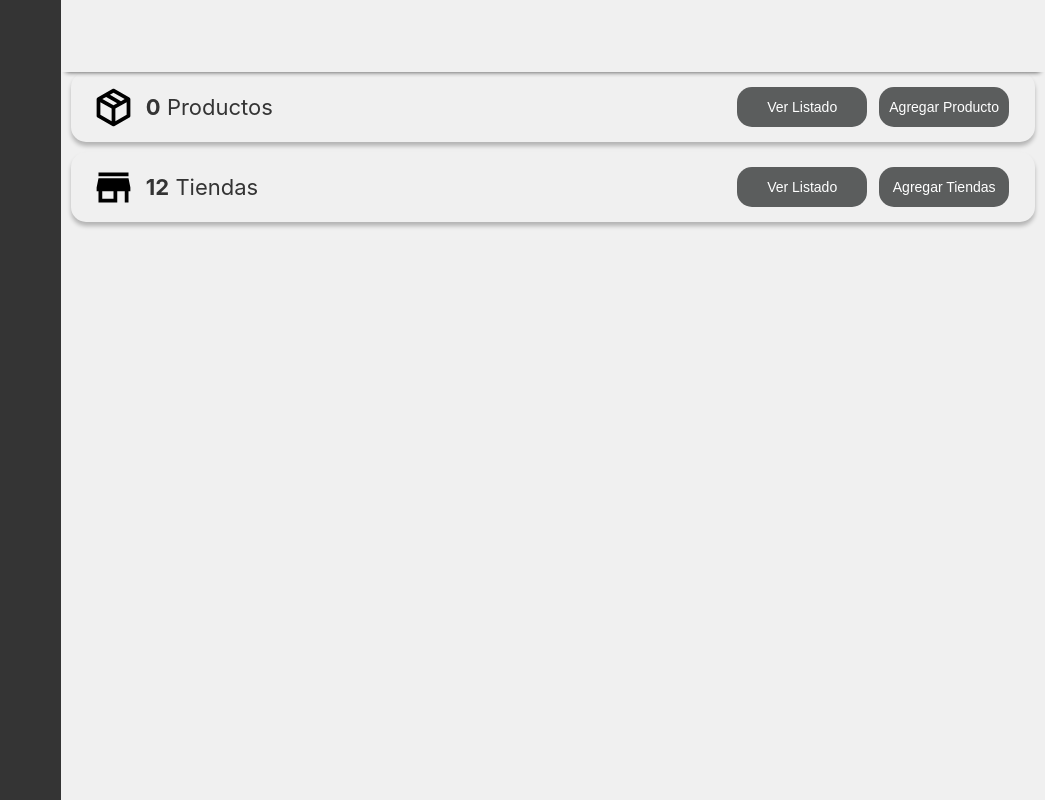
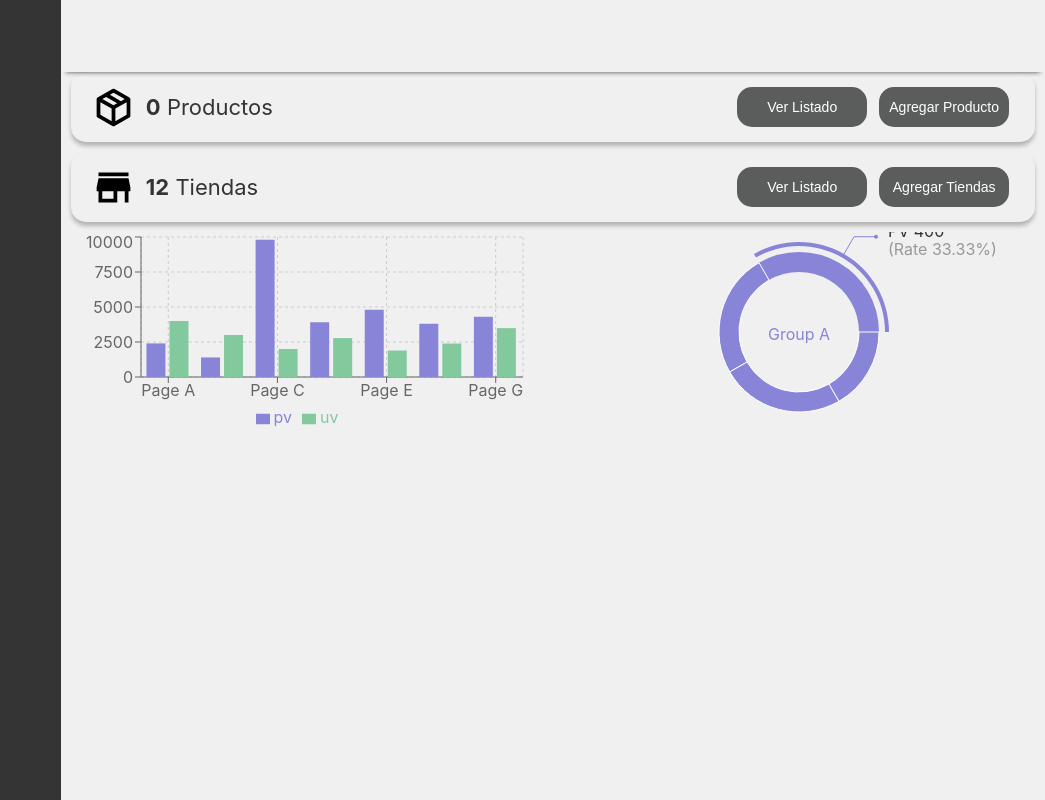
Before and after one commit to JoaquinVarelaCenco/Dashboard-Equipo1, a React (Create React App) app: page /home in a window 1280 px wide. Shown: the top 800 px of the page, without its empty margins (235-1280 px from the left). Built offline with nearby package versions, Linux system fonts and the light colour scheme; no server answers.

Commit message:
Creacion e implementacion de graficos de barra y torta. Se debe instalar modulo de node recharts

```diff
--- a/package.json
+++ b/package.json
@@ -12,6 +12,7 @@
     "react-router-dom": "^6.4.1",
     "react-scripts": "5.0.1",
     "react-spinners": "^0.13.5",
+    "recharts": "^2.1.14",
     "web-vitals": "^2.1.4"
   },
   "scripts": {
--- /dev/null
+++ b/src/components/ChartBar/ChartBar.js
@@ -0,0 +1,75 @@
+import { BarChart, Bar, XAxis, YAxis, CartesianGrid, Tooltip, Legend, ResponsiveContainer } from 'recharts';
+
+const data = [
+  {
+    name: 'Page A',
+    uv: 4000,
+    pv: 2400,
+    amt: 2400,
+  },
+  {
+    name: 'Page B',
+    uv: 3000,
+    pv: 1398,
+    amt: 2210,
+  },
+  {
+    name: 'Page C',
+    uv: 2000,
+    pv: 9800,
+    amt: 2290,
+  },
+  {
+    name: 'Page D',
+    uv: 2780,
+    pv: 3908,
+    amt: 2000,
+  },
+  {
+    name: 'Page E',
+    uv: 1890,
+    pv: 4800,
+    amt: 2181,
+  },
+  {
+    name: 'Page F',
+    uv: 2390,
+    pv: 3800,
+    amt: 2500,
+  },
+  {
+    name: 'Page G',
+    uv: 3490,
+    pv: 4300,
+    amt: 2100,
+  },
+];
+
+const ChartBar = ()=> {
+
+    return (
+        <ResponsiveContainer width="100%" height="100%">
+          <BarChart
+            width={500}
+            height={300}
+            data={data}
+            margin={{
+              top: 5,
+              right: 30,
+              left: 20,
+              bottom: 5,
+            }}
+          >
+            <CartesianGrid strokeDasharray="3 3" />
+            <XAxis dataKey="name" />
+            <YAxis />
+            <Tooltip />
+            <Legend />
+            <Bar dataKey="pv" fill="#8884d8" />
+            <Bar dataKey="uv" fill="#82ca9d" />
+          </BarChart>
+        </ResponsiveContainer>
+    );
+}
+
+export default ChartBar;
--- /dev/null
+++ b/src/components/ChartPie/ChartPie.js
@@ -0,0 +1,89 @@
+import { useState } from 'react';
+import { PieChart, Pie, Sector, ResponsiveContainer } from 'recharts';
+
+const data = [
+  { name: 'Group A', value: 400 },
+  { name: 'Group B', value: 300 },
+  { name: 'Group C', value: 300 },
+  { name: 'Group D', value: 200 },
+];
+
+const renderActiveShape = (props) => {
+
+  const RADIAN = Math.PI / 180;
+  const { cx, cy, midAngle, innerRadius, outerRadius, startAngle, endAngle, fill, payload, percent, value } = props;
+  const sin = Math.sin(-RADIAN * midAngle);
+  const cos = Math.cos(-RADIAN * midAngle);
+  const sx = cx + (outerRadius + 10) * cos;
+  const sy = cy + (outerRadius + 10) * sin;
+  const mx = cx + (outerRadius + 30) * cos;
+  const my = cy + (outerRadius + 30) * sin;
+  const ex = mx + (cos >= 0 ? 1 : -1) * 22;
+  const ey = my;
+  const textAnchor = cos >= 0 ? 'start' : 'end';
+
+  return (
+    <g>
+      <text x={cx} y={cy} dy={8} textAnchor="middle" fill={fill}>
+        {payload.name}
+      </text>
+      <Sector
+        cx={cx}
+        cy={cy}
+        innerRadius={innerRadius}
+        outerRadius={outerRadius}
+        startAngle={startAngle}
+        endAngle={endAngle}
+        fill={fill}
+      />
+      <Sector
+        cx={cx}
+        cy={cy}
+        startAngle={startAngle}
+        endAngle={endAngle}
+        innerRadius={outerRadius + 6}
+        outerRadius={outerRadius + 10}
+        fill={fill}
+      />
+
+      <path d={`M${sx},${sy}L${mx},${my}L${ex},${ey}`} stroke={fill} fill="none" />
+      <circle cx={ex} cy={ey} r={2} fill={fill} stroke="none" />
+      <text x={ex + (cos >= 0 ? 1 : -1) * 12} y={ey} textAnchor={textAnchor} fill="#333">{`PV ${value}`}</text>
+      <text x={ex + (cos >= 0 ? 1 : -1) * 12} y={ey} dy={18} textAnchor={textAnchor} fill="#999">
+        {`(Rate ${(percent * 100).toFixed(2)}%)`}
+      </text>
+    </g>
+  );
+};
+
+const PieCharts = ()=> {
+
+    const [ state, setState ] = useState (0);
+
+
+
+  const onPieEnter = (_, index) => {
+    setState (index);
+  };
+
+    return (
+      <ResponsiveContainer width="100%" height="100%">
+        <PieChart width={400} height={400}>
+          <Pie
+            activeIndex={state}
+            activeShape={renderActiveShape}
+            data={data}
+            cx="50%"
+            cy="50%"
+            innerRadius={60}
+            outerRadius={80}
+            fill="#8884d8"
+            dataKey="value"
+            onMouseEnter={onPieEnter}
+          />
+        </PieChart>
+      </ResponsiveContainer>
+    );
+}
+
+export default PieCharts;
--- a/src/pages/Home/Home.css
+++ b/src/pages/Home/Home.css
@@ -1 +1,17 @@
 /* Home css */
+
+.home-charts{
+    display: flex;
+    width: 100%;
+    height: 800px;
+}
+
+.home-charts__bar{
+    width: 50%;
+    height: 200px;
+}
+
+.home-charts__pie{
+    width: 50%;
+    height: 200px;
+}
--- a/src/pages/Home/Home.js
+++ b/src/pages/Home/Home.js
@@ -5,6 +5,8 @@ import HomeCard from '../../components/HomeCard/HomeCard';
 import './Home.css'
 import box from '../../assets/images/package-variant-closed.svg';
 import store from '../../assets/images/store.svg';
+import ChartBar from '../../components/ChartBar/ChartBar';
+import PieCharts from '../../components/ChartPie/ChartPie';
 
 const Home = () => {
 
@@ -20,8 +22,9 @@ const Home = () => {
 
 
   return (
-    <>
+      <div className='home-container'>
 
+        <div className='home-cards'>
           <HomeCard
             count={totalProducts}
             title={"Productos"}
@@ -39,8 +42,18 @@ const Home = () => {
             linkBtnAdd = {"/stores/new"}
             img = {store}
           />
+        </div>
 
-    </>
+        <div className='home-charts'>
+          <div className='home-charts__bar'>
+            <ChartBar />
+          </div>
+          <div className='home-charts__pie'>
+            <PieCharts />
+          </div>
+        </div>
+
+      </div>
   )
 }
 
```
Also changed, not shown: 1 other file (tests, documents, lock files or other folders). Lines whose indentation alone changed are shown as unchanged.
